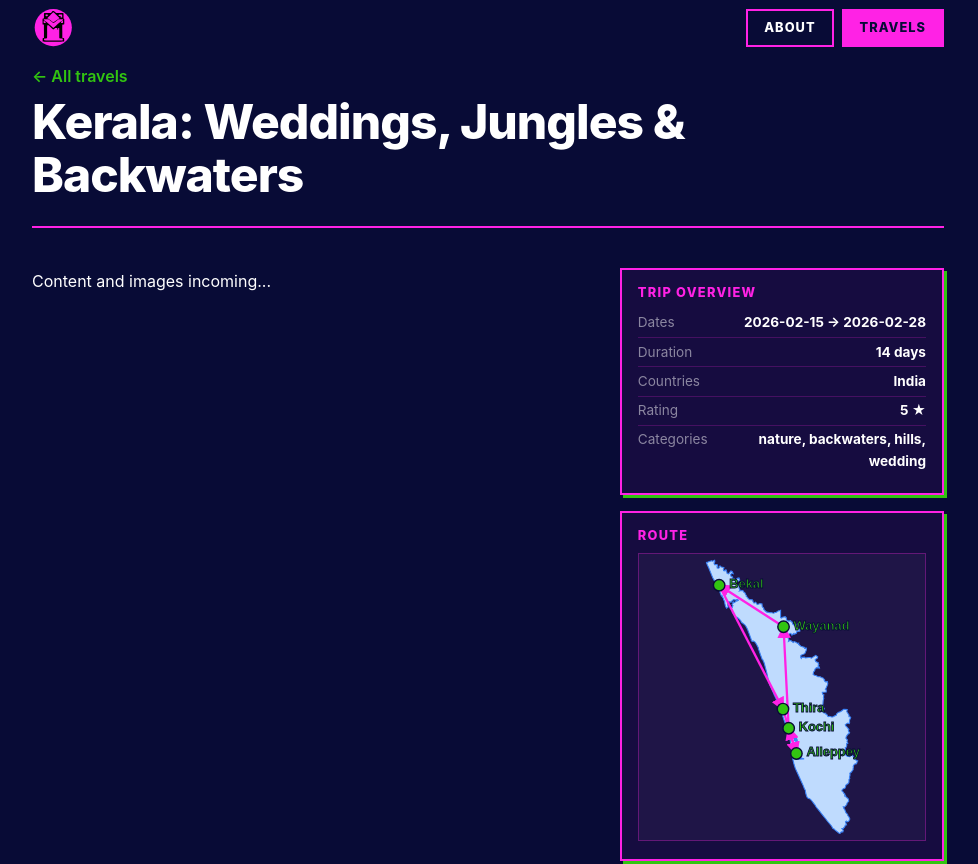
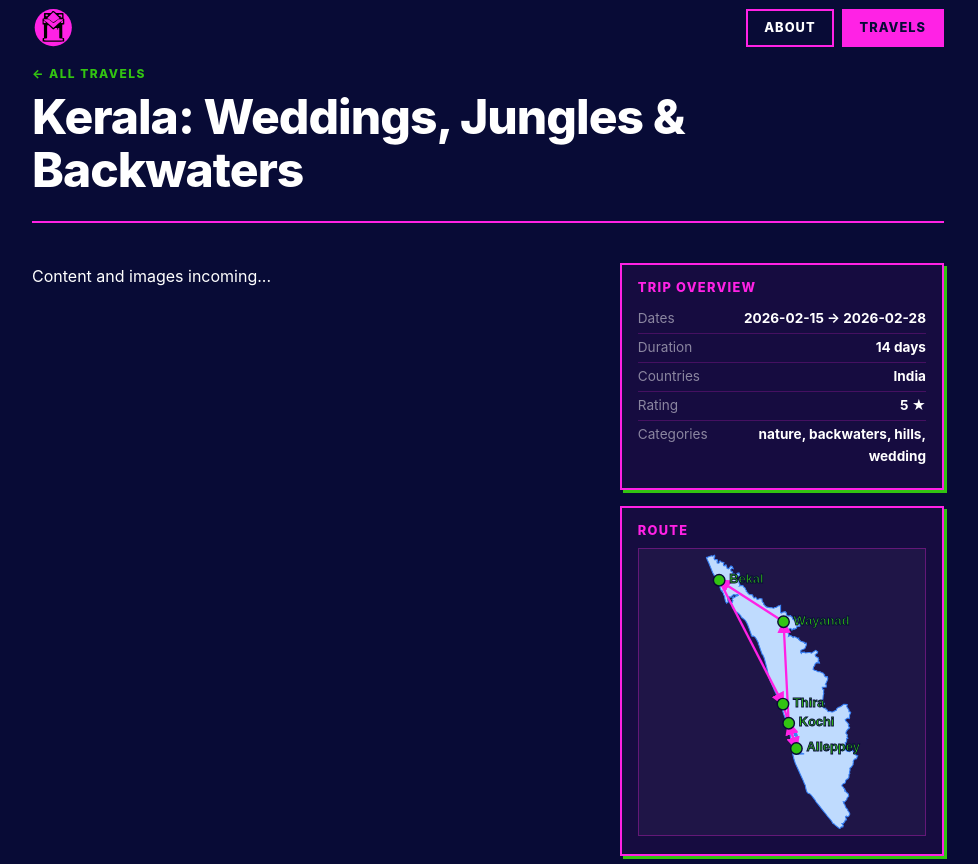
Before and after one commit to adamp01/personal, an Astro site: page /travels/2026-kerala in a window 1280 px wide. Shown: the top 864 px of the page, without its empty margins (152-1130 px from the left). Built offline with nearby package versions, Linux system fonts and the light colour scheme; Astro itself is replaced by a stand-in of ours.

Commit message:
fix: annoying layout shift due to <a> display

```diff
--- a/src/pages/travels/[slug].astro
+++ b/src/pages/travels/[slug].astro
@@ -20,9 +20,7 @@ const { Content } = await entry.render();
 <BaseLayout title={`${data.title} – Adam Wood`}>
   <div class="container">
     <header class="page-header">
-      <div class="post-eyebrow">
-        <a href="/travels" class="back-link">&larr; All travels</a>
-      </div>
+      <a href="/travels" class="section-label back-link">&larr; All travels</a>
       <h1>{data.title}</h1>
     </header>
 
@@ -43,21 +41,9 @@ const { Content } = await entry.render();
 </BaseLayout>
 
 <style>
-  .post-eyebrow {
-    display: flex;
-    align-items: center;
-    gap: 1.5rem;
-    margin-bottom: 0.4rem;
-  }
-
-  .post-eyebrow .back-link {
-    margin-bottom: 0;
-    flex-shrink: 0;
-    color: var(--accent);
-  }
-
-  .post-eyebrow .trip-meta {
-    opacity: 0.7;
+  .back-link {
+    text-decoration: none;
+    display: block;
   }
 
   /* Hero spans full width above the two-column layout */
--- a/src/pages/travels/index.astro
+++ b/src/pages/travels/index.astro
@@ -10,7 +10,7 @@ travels.sort((a, b) => (a.data.dateStart < b.data.dateStart ? 1 : -1));
 <BaseLayout title="Travels – Adam Wood">
   <div class="container">
     <header class="page-header">
-      <p class="section-label">All trips</p>
+      <p class="section-label">All travels</p>
       <h1>Travels</h1>
     </header>
 
```
